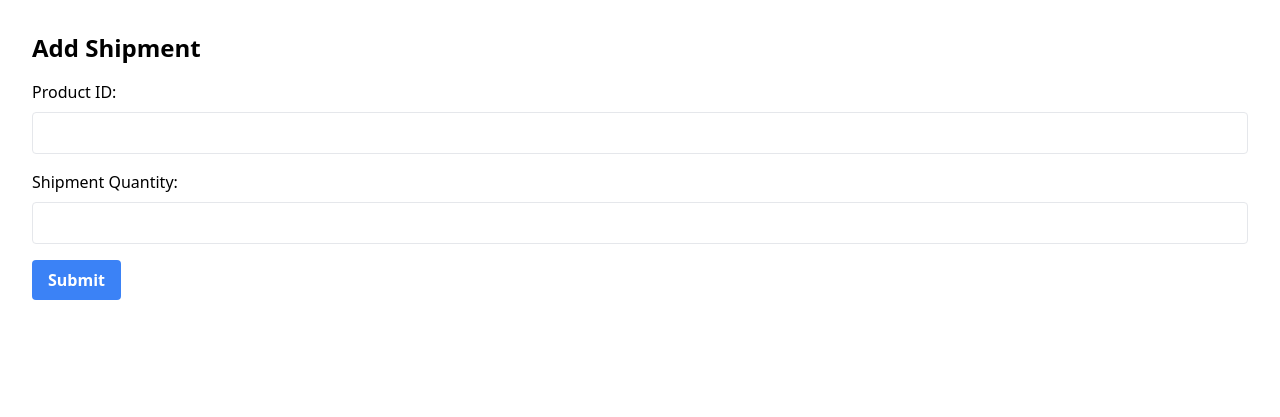
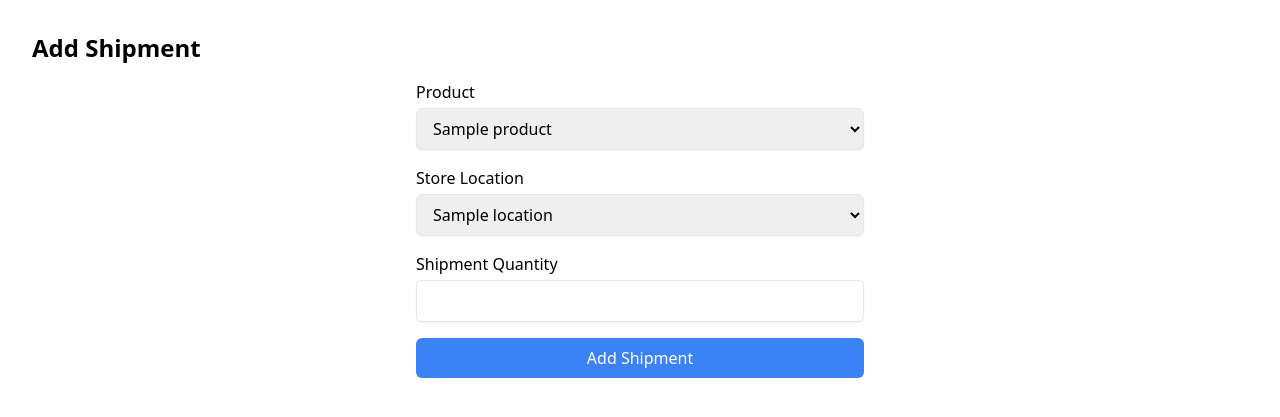
Before and after one commit to creatordestroy/gamehub, a Flask app: template app/templates/shipment/add_shipment.html in a window 1280 px wide. Shown: the top 417 px of the page. Run offline with Flask 3, Linux system fonts and the light colour scheme; the template is opened without the code that fills it: most values are stand-ins (such as "Sample title", 1, 10 or a date in 2020); some libraries are stand-ins or nearby versions.

Commit message:
Logging shipments to Shipments table and create or updates Inventory on shipment arrival. Closes #9

```diff
--- a/app/models/inventory.py
+++ b/app/models/inventory.py
@@ -5,10 +5,10 @@ from app.models.product import Product
 
 class Inventory(db.Model):
 
-    inventory_id = PrimaryKeyField()
+    inventory_id = AutoField()
     store_id = ForeignKeyField(StoreLocation, backref='Inventory')
     product_id = ForeignKeyField(Product, backref='Inventory')
-    product_stock = IntegerField()
+    product_quantity = IntegerField()
 
     class Meta:
         database = db
--- a/app/models/shipments.py
+++ b/app/models/shipments.py
@@ -5,7 +5,7 @@ from app.models.storeLocation import StoreLocation
 
 class Shipments(db.Model):
 
-    shipment_id = PrimaryKeyField()
+    shipment_id = AutoField()
     store_id = ForeignKeyField(StoreLocation, backref="Shipments")
     product_id = ForeignKeyField(Product, backref="Shipments")
     shipment_date = DateField()
--- a/app/models/storeLocation.py
+++ b/app/models/storeLocation.py
@@ -4,8 +4,8 @@ from app.database import db
 class StoreLocation(db.Model):
 
     store_id = PrimaryKeyField()
-    location_name = CharField(max_length=255)
-    location_address = CharField(max_length=255)
+    store_name = CharField(max_length=255)
+    store_address = CharField(max_length=255)
 
     class Meta:
         database = db
--- /dev/null
+++ b/app/services/product_services.py
@@ -0,0 +1,5 @@
+from app.models.product import Product
+
+class ProductService:
+    def get_product_list(self):
+        return Product.select()
--- /dev/null
+++ b/app/services/store_location_services.py
@@ -0,0 +1,5 @@
+from app.models.storeLocation import StoreLocation
+
+class StoreLocationService:
+    def get_store_location_list(self):
+        return StoreLocation.select()
--- a/app/templates/shipment/add_shipment.html
+++ b/app/templates/shipment/add_shipment.html
@@ -6,13 +6,33 @@
 
 {% block content %}
     <h1 class="text-2xl font-bold mb-4">Add Shipment</h1>
-    <form action="{{ url_for('shipment.add_shipment') }}" method="post">
-        <label for="product_id" class="block mb-2">Product ID:</label>
-        <input type="text" id="product_id" name="product_id" class="border rounded px-3 py-2 mb-4 w-full">
+    <form method="POST" action="{{ url_for('shipment.add_shipment') }}" class="max-w-md mx-auto">
+        <div class="mb-4">
+            <label for="product_id" class="block font-medium mb-1">Product</label>
+            <select name="product_id" id="product_id" class="w-full px-3 py-2 border rounded-md shadow-sm focus:outline-none focus:border-blue-500 focus:ring focus:ring-blue-200">
+                {% for product in products %}
+                    <option value="{{ product.product_id }}">{{ product.product_name }}</option>
+                {% endfor %}
+            </select>
+        </div>
 
-        <label for="shipment_quantity" class="block mb-2">Shipment Quantity:</label>
-        <input type="number" id="shipment_quantity" name="shipment_quantity" class="border rounded px-3 py-2 mb-4 w-full">
+        <div class="mb-4">
+            <label for="store_location" class="block font-medium mb-1">Store Location</label>
+            <select name="store_location" id="store_location" class="w-full px-3 py-2 border rounded-md shadow-sm focus:outline-none focus:border-blue-500 focus:ring focus:ring-blue-200">
+                {% for location in store_locations %}
+                    <option value="{{ location.store_id }}">{{ location.store_name }}</option>
+                {% endfor %}
+            </select>
+        </div>
 
-        <input type="submit" value="Submit" class="bg-blue-500 hover:bg-blue-700 text-white font-bold py-2 px-4 rounded cursor-pointer">
+        <div class="mb-4">
+            <label for="shipment_quantity" class="block font-medium mb-1">Shipment Quantity</label>
+            <input type="number" name="shipment_quantity" id="shipment_quantity" class="w-full px-3 py-2 border rounded-md shadow-sm focus:outline-none focus:border-blue-500 focus:ring focus:ring-blue-200" required>
+        </div>
+
+        <div class="mb-4">
+            <input type="submit" value="Add Shipment" class="w-full px-4 py-2 font-medium text-white bg-blue-500 rounded-md hover:bg-blue-600 focus:outline-none focus:ring focus:ring-blue-200">
+        </div>
     </form>
+
 {% endblock %}
```
Also changed, not shown: app/routes/shipment.py (+10 -4 lines), app/services/inventory_services.py (+13 -10 lines), app/services/shipment_services.py (+17 -4 lines).
